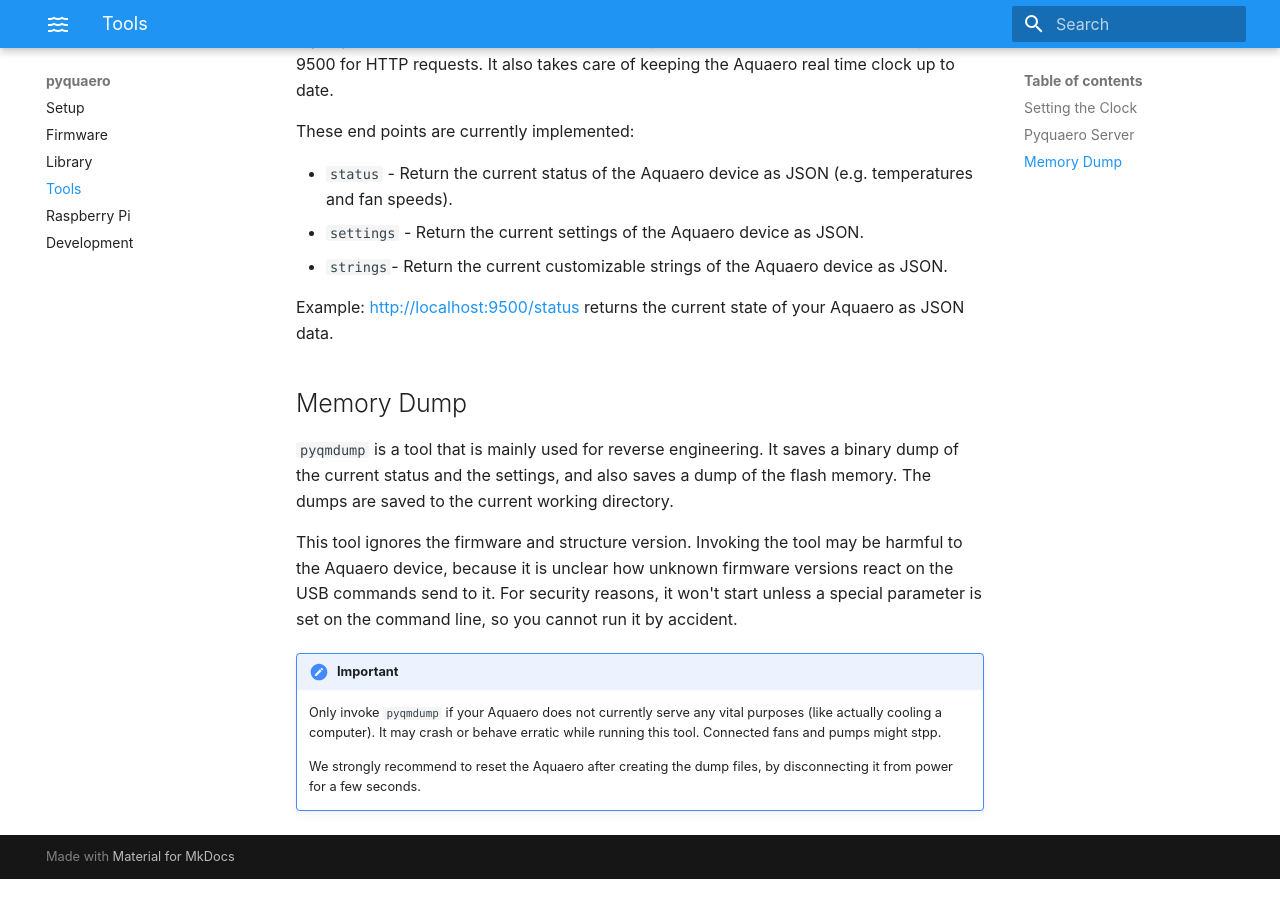
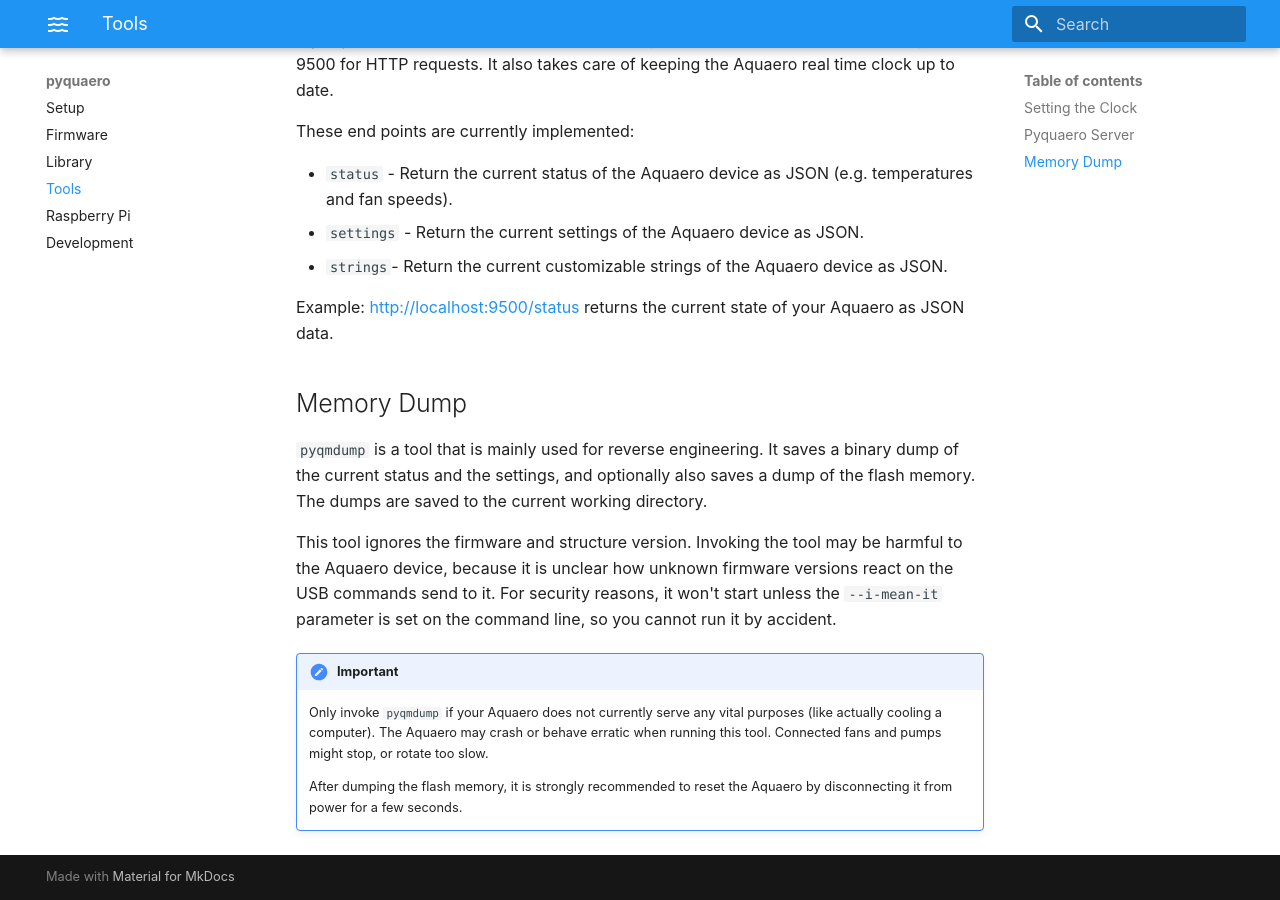
Before and after one commit to shred/pyquaero, an MkDocs documentation site: the page built from docs/tools.md, in a window 1280 px wide and 900 px high, scrolled down 655 px. Built offline with MkDocs 1.6.1 and Material for MkDocs 9.7.7, drawn with Linux system fonts in a browser that asks for light colours; before the commit the page ends 1534 px from its top, so only the background shows below that.

Commit message:
pyqmdump shall not dump flash memory by default

```diff
--- a/docs/tools.md
+++ b/docs/tools.md
@@ -28,11 +28,11 @@
 
 ## Memory Dump
 
-`pyqmdump` is a tool that is mainly used for reverse engineering. It saves a binary dump of the current status and the settings, and also saves a dump of the flash memory. The dumps are saved to the current working directory.
+`pyqmdump` is a tool that is mainly used for reverse engineering. It saves a binary dump of the current status and the settings, and optionally also saves a dump of the flash memory. The dumps are saved to the current working directory.
 
-This tool ignores the firmware and structure version. Invoking the tool may be harmful to the Aquaero device, because it is unclear how unknown firmware versions react on the USB commands send to it. For security reasons, it won't start unless a special parameter is set on the command line, so you cannot run it by accident.
+This tool ignores the firmware and structure version. Invoking the tool may be harmful to the Aquaero device, because it is unclear how unknown firmware versions react on the USB commands send to it. For security reasons, it won't start unless the `--i-mean-it` parameter is set on the command line, so you cannot run it by accident.
 
 !!! important
-    Only invoke `pyqmdump` if your Aquaero does not currently serve any vital purposes (like actually cooling a computer). It may crash or behave erratic while running this tool. Connected fans and pumps might stpp.
+    Only invoke `pyqmdump` if your Aquaero does not currently serve any vital purposes (like actually cooling a computer). The Aquaero may crash or behave erratic when running this tool. Connected fans and pumps might stop, or rotate too slow.
 
-    We strongly recommend to reset the Aquaero after creating the dump files, by disconnecting it from power for a few seconds.
+    After dumping the flash memory, it is strongly recommended to reset the Aquaero by disconnecting it from power for a few seconds.
```
Also changed, not shown: 1 other file.
